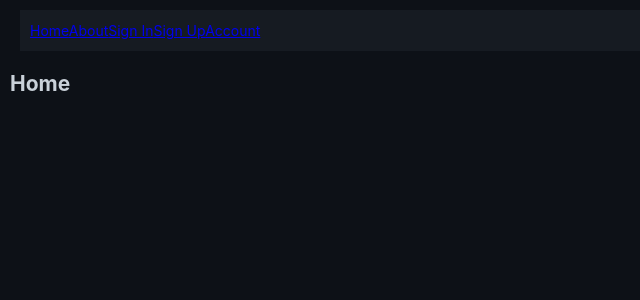
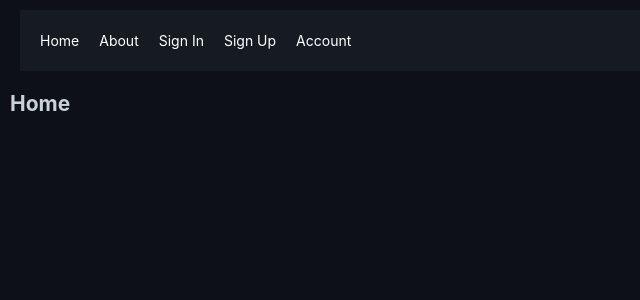
Before and after one commit to flapek/epilepsy-health-app-web, a React (Create React App) app: page / in a window 1280 px wide. Shown: the top 300 px of the page, without its empty margins (0-640 px from the left). Built offline with nearby package versions, Linux system fonts and the light colour scheme.

Commit message:
update style

```diff
--- a/src/index.css
+++ b/src/index.css
@@ -11,3 +11,8 @@ body {
 * {
   box-sizing: border-box;
 }
+
+a {
+  text-decoration: none;
+  color: white;
+}
--- a/src/style/CommonStyle.css
+++ b/src/style/CommonStyle.css
@@ -1,3 +1,11 @@
 .PositionRelative {
   position: relative !important;
 }
+
+.d-flex {
+  display: flex !important;
+}
+
+.NavItem {
+  margin: 10px;
+}
```
